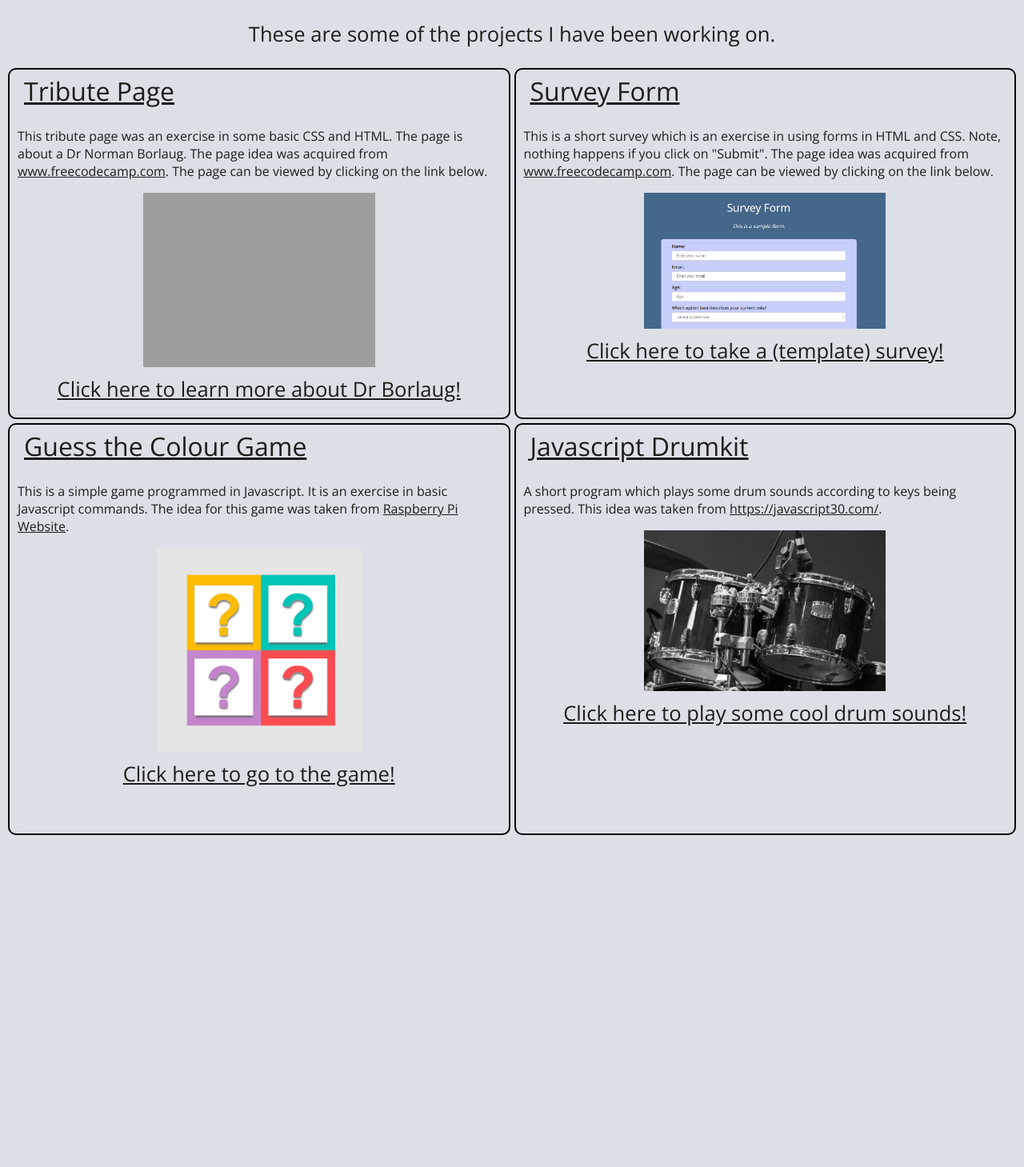
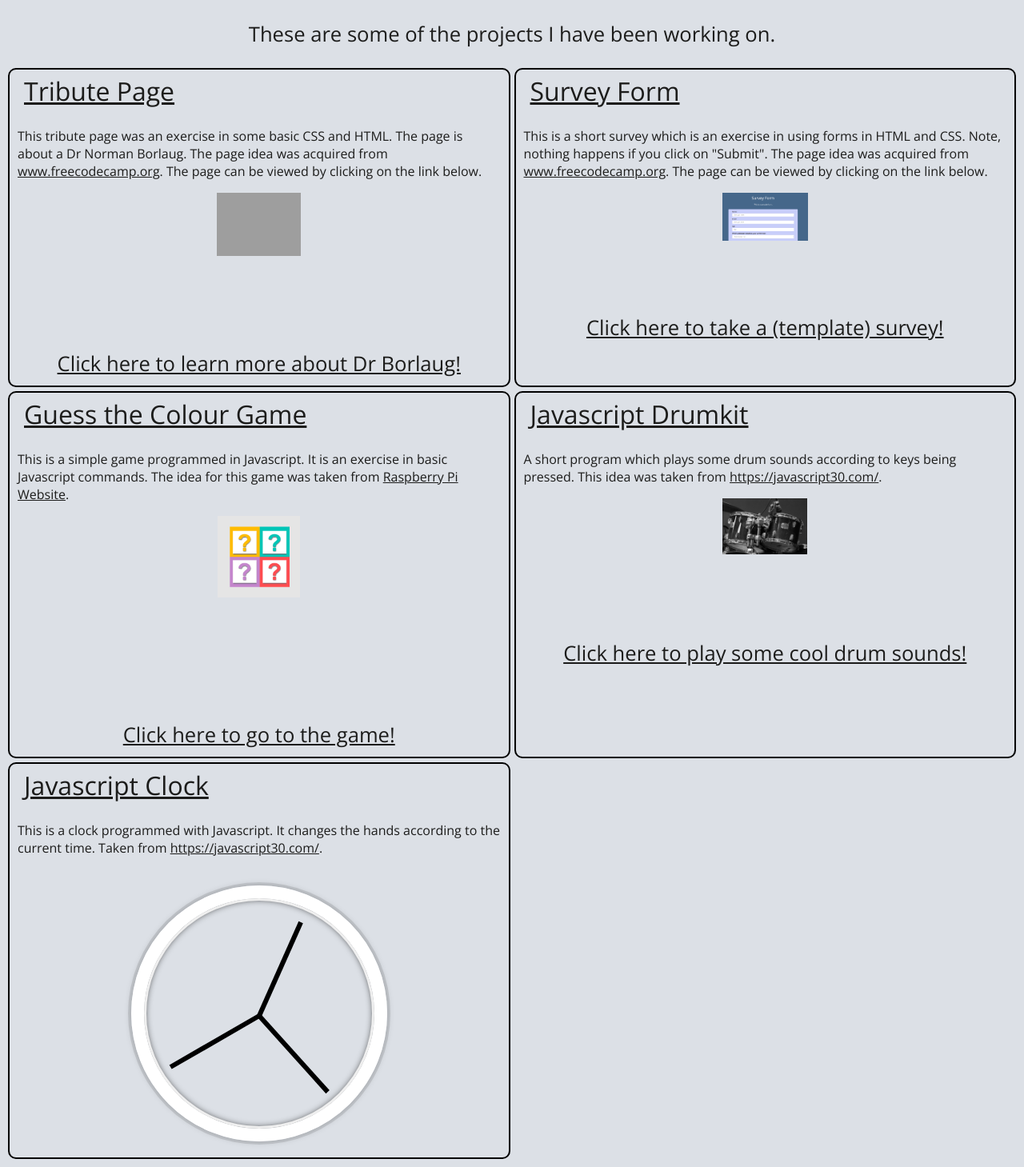
Before and after one commit to anuragpurkayastha/anuragpurkayastha.github.io, a PHP site: page / in a window 1280 px wide. Shown: the part 941-2400 px from the top of the page at 80% size. Before the commit the page ends 1985 px from the top, so only its background shows below. Run offline with PHP 8.4, Linux system fonts and the light colour scheme; grey boxes are pictures that could not be loaded.

Commit message:
Implemented a javascript clock on the homepage.

```diff
--- a/css/style.css
+++ b/css/style.css
@@ -134,17 +134,16 @@ h1 {
 }
 
 .project-section img{
-	max-width: 50%;
-  max-height: 50%;
-	display: block;
+	max-width: 40%;
+	max-height: 40%;
 	margin: 0px auto 10px auto;
 }
 
 .project-link {
-  font-size: 1.6rem;
+	font-size: 1.6rem;
 	color: #1c1c1b;
 	font-style: normal;
-  margin-bottom: 10px;
+	margin-bottom: 10px;
 }
 /*=============================================================================*/
 /*                          TRIBUTE PAGE                                       */
@@ -390,9 +389,8 @@ ol li{
 /*                          Drumkit		                                       */
 /*=============================================================================*/
 .drumkitBody {
+	background-image: url("drumkit.jpg");
 	background-size: cover;
-	background-image: url('./img/drumkit.jpg') bottom center;
-	background-color: #dce0e6;
 }
 
 #drumkit-heading {
@@ -405,7 +403,7 @@ ol li{
 	margin: 20px 200px;
 	padding: 5px 20px;
 	color: white;
-	background-color: rgba(0,0,0,0.6);
+	background-color: rgba(0,0,0,0.8);
 }
 
 .drumkit-description {
@@ -458,3 +456,39 @@ kbd {
 	color: white;
 	font-size: 2.5rem;
 }
+
+/*=============================================================================*/
+/*                          Javascript clock                                   */
+/*=============================================================================*/
+.clock {
+	width: 20rem;
+	height: 20rem;
+	border: 1rem solid white;
+	border-radius: 50%;
+	margin: 20px auto;
+	position: relative;
+	padding: 1rem;
+	box-shadow:
+		0 0 0 4px rgba(0,0,0,0.1),
+		inset 0 0 0 3px #EFEFEF,
+		inset 0 0 10px black,
+		0 0 10px rgba(0,0,0,0.2);
+}
+
+.clock-face {
+	position: relative;
+	width: 100%;
+	height: 100%;
+}
+
+.hand {
+	width: 50%;
+	height: 6px;
+	background: black;
+	position: absolute;
+	top: 50%;
+	transform-origin: 100%;
+	transform: rotate(90deg);
+	transition: all 0.05s;
+	transition-timing-function: cubic-bezier(.28,1.79,.75,.83);
+}
--- a/index.html
+++ b/index.html
@@ -33,9 +33,9 @@
 			<div class="project-section">
 				<h3>Tribute Page</h3>
 
-  			<p>This tribute page was an exercise in some basic CSS and HTML. The page is about a Dr Norman Borlaug. The page idea was acquired from <a href="https://www.freecodecamp.com" style="font-size:100%">www.freecodecamp.com</a>. The page can be viewed by clicking on the link below.</p>
+				<p>This tribute page was an exercise in some basic CSS and HTML. The page is about a Dr Norman Borlaug. The page idea was acquired from <a href="https://www.freecodecamp.org" target="_blank">www.freecodecamp.org</a>. The page can be viewed by clicking on the link below.</p>
 
-  			<img src="https://c2.staticflickr.com/4/3689/10613180113_fdf7bcd316_b.jpg" alt="Tribute Page">
+				<a href="./project1_tributepage.html"><img src="https://c2.staticflickr.com/4/3689/10613180113_fdf7bcd316_b.jpg" alt="Tribute Page"></a>
 
 				<a class = "project-link" href="./project1_tributepage.html">Click here to learn more about Dr Borlaug!</a>
 			</div>
@@ -44,9 +44,9 @@
   		<div class="project-section">
   			<h3>Survey Form</h3>
 
-  			<p>This is a short survey which is an exercise in using forms in HTML and CSS. Note, nothing happens if you click on "Submit". The page idea was acquired from <a href="https://www.freecodecamp.com" style="font-size:100%">www.freecodecamp.com</a>. The page can be viewed by clicking on the link below.</p>
+  			<p>This is a short survey which is an exercise in using forms in HTML and CSS. Note, nothing happens if you click on "Submit". The page idea was acquired from <a href="https://www.freecodecamp.org" target="_blank">www.freecodecamp.org</a>. The page can be viewed by clicking on the link below.</p>
 
-  			<img src="./img/Survey_image.png" alt="Tribute Page">
+  			<a href="./project2_surveyform.html"><img src="./img/Survey_image.png" alt="Tribute Page"></a>
 
   			<a class="project-link" href="./project2_surveyform.html">Click here to take a (template) survey!</a>
   		</div>
@@ -55,9 +55,9 @@
   		<div class="project-section">
   			<h3>Guess the Colour Game</h3>
 
-  			<p>This is a simple game programmed in Javascript. It is an exercise in basic Javascript commands. The idea for this game was taken from <a href="https://projects.raspberrypi.org/en/projects/cd-beginner-javascript-sushi">Raspberry Pi Website</a>.</p>
+  			<p>This is a simple game programmed in Javascript. It is an exercise in basic Javascript commands. The idea for this game was taken from <a href="https://projects.raspberrypi.org/en/projects/cd-beginner-javascript-sushi" target="_blank">Raspberry Pi Website</a>.</p>
 
-        <img src="./img/guessTheColourImage_homepage.jpg" alt="Guess The Colour game page">
+			<a href="./GuessTheColourGame.html"><img src="./img/guessTheColourImage_homepage.jpg" alt="Guess The Colour game page"></a>
 
   			<a class = "project-link" href="./GuessTheColourGame.html">Click here to go to the game!</a>
   		</div>
@@ -66,14 +66,30 @@
   		<div class="project-section">
   			<h3>Javascript Drumkit</h3>
 
-  			<p>A short program which plays some drum sounds according to keys being pressed. This idea was taken from <a href="https://javascript30.com/">https://javascript30.com/</a>.</p>
+  			<p>A short program which plays some drum sounds according to keys being pressed. This idea was taken from <a href="https://javascript30.com/" target="_blank">https://javascript30.com/</a>.</p>
 
-        <img src="./img/drumkit.jpg" alt="Image of drumkit">
+			<a href="./Javascript-Drumkit.html"><img src="./img/drumkit.jpg" alt="Image of drumkit"></a>
 
   			<a class = "project-link" href="./Javascript-Drumkit.html">Click here to play some cool drum sounds!</a>
   		</div>
+
+		<!--Javascript clock -->
+		<div class = "project-section">
+			<h3>Javascript Clock</h3>
+
+			<p>This is a clock programmed with Javascript. It changes the hands according to the current time. Taken from <a href="https://javascript30.com/" target="_blank">https://javascript30.com/</a>.</p>
+
+			<div class="clock">
+				<div class="clock-face">
+					<div class="hand hour-hand"></div>
+					<div class="hand min-hand"></div>
+					<div class="hand second-hand"></div>
 				</div>
+			</div>
+		</div>
+    </div>
+    </section>
 
-    </section>
+	<script src="js/JavascriptClock.js"></script>
   </body>
 </html>
--- /dev/null
+++ b/js/JavascriptClock.js
@@ -0,0 +1,30 @@
+/*--------------------------------------------------
+		Script to run the javascript clock
+--------------------------------------------------*/
+const secondHand = document.querySelector(".second-hand");		// Variable which grabs the "second-hand" object.
+const minuteHand = document.querySelector(".min-hand");		// Grab the "minute-hand" object.
+const hourHand = document.querySelector(".hour-hand");			// Grab the "hour-hand" element.
+
+// Function to get the current date
+function setDate()	{
+
+	const now = new Date();					// Get the current date
+	const seconds = now.getSeconds();		// Get the seconds from the current date.
+	const secondsDegrees = (seconds / 60) * 360 + 90;	// Convert the seconds to a degree value. Note: Offset the original 90 degree offset applied to the initial state of the clock (to make all hands point to 12).
+
+	//With the degree value of the second hand, rotate the second hand according to the angle corresponding to the current second value.
+	secondHand.style.transform = `rotate(${secondsDegrees}deg)`;
+
+	// Repeat with minute hand
+	const minutes = now.getMinutes();	// Get the current minute.
+	const minutesDegrees = (minutes / 60) * 360 + 90;	// Convert minute value to angle on clock.
+	minuteHand.style.transform = `rotate(${minutesDegrees}deg)`;	// Set the position of the minute hand according to the current minute.
+
+	// Repeat with hour hand
+	const hours = now.getHours();	// Get the current hour
+	const hoursDegrees = (hours / 12) * 360 + 90;	// Convert hour value to angle on clock.
+	hourHand.style.transform = `rotate(${hoursDegrees}deg)`;	// Set the position of the hour hand according to the current hour.
+}
+
+// Call the "setDate()" function every second to update the display of the clock every second.
+setInterval(setDate, 1000);
```
Also changed, not shown: Javascript-clock.html (added, +72 -0 lines), css/drumkit.jpg (added). Lines whose indentation alone changed are shown as unchanged.
